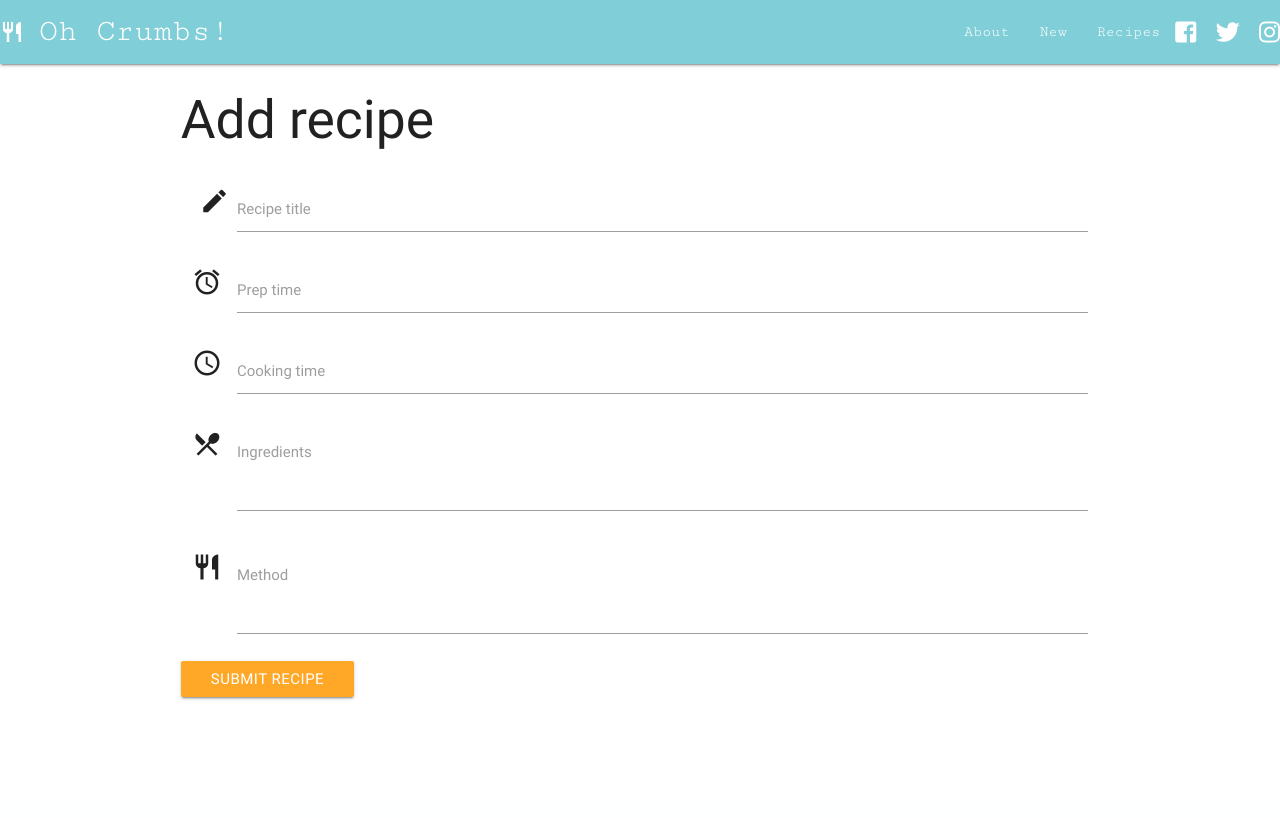
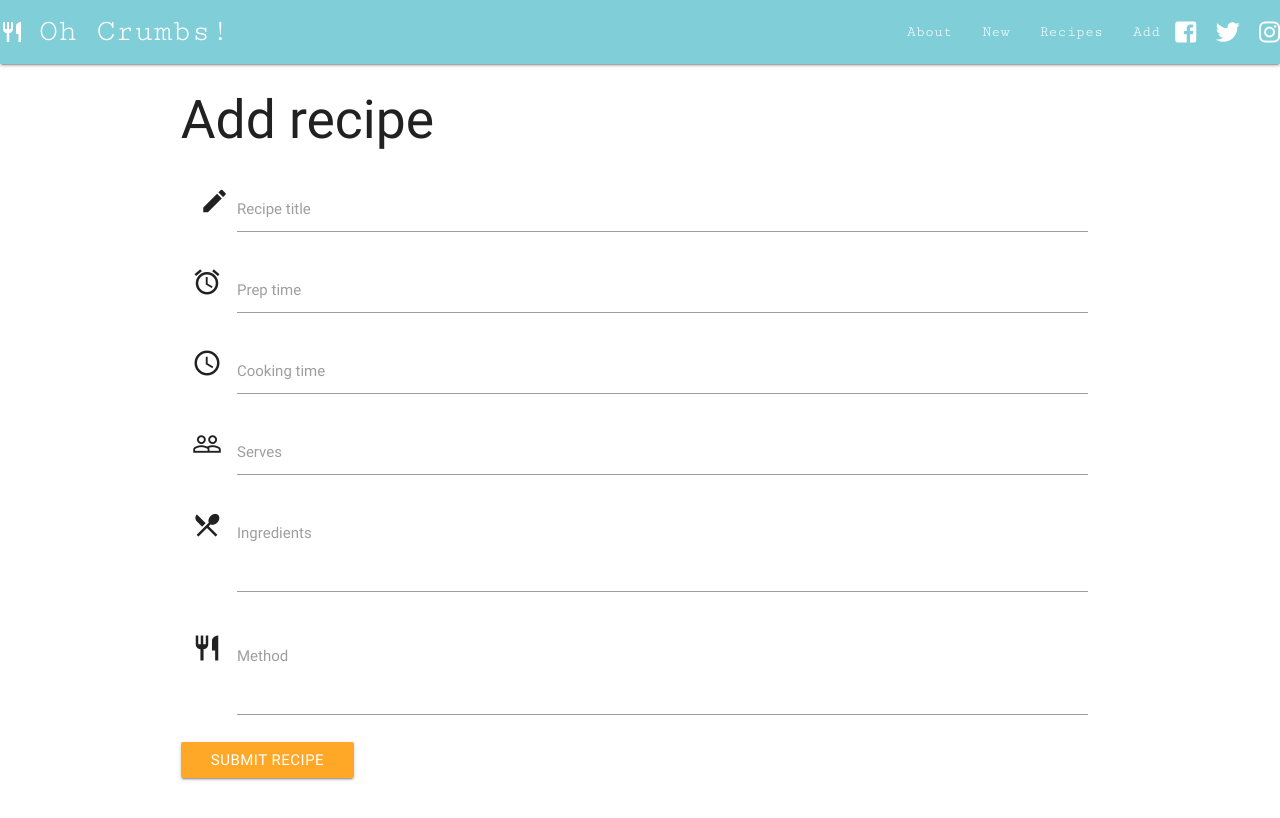
Before and after one commit to stellaexp/data-centric-development-project, a Flask app: page /add_recipe in a window 1280 px wide. Before the commit the page ends 700 px from the top, so only its background shows below. Run offline with Flask 2, Linux system fonts and the light colour scheme; some libraries are stand-ins or nearby versions.

Commit message:
hook up to cook_book collection in db, to avoid naming confusion

```diff
--- a/app.py
+++ b/app.py
@@ -5,8 +5,8 @@ from bson.objectid import ObjectId
 
 app = Flask(__name__)
 
-app.config["MONGO_DBNAME"] = 'recipes'
-app.config["MONGO_URI"] = 'mongodb+srv://root:r00tdr956P@myfirstcluster-v3wwf.mongodb.net/recipes?retryWrites=true&w=majority'
+app.config["MONGO_DBNAME"] = 'cook_book'
+app.config["MONGO_URI"] = 'mongodb+srv://root:r00tdr956P@myfirstcluster-v3wwf.mongodb.net/cook_book?retryWrites=true&w=majority'
 
 app.secret_key = "randomstringneedstobechanged"
 
@@ -52,6 +52,18 @@ def insert_recipe():
     return redirect(url_for('get_recipes'))
 
 
+@app.route('/edit_recipe/<recipe_id>')
+def edit_recipe(recipe_id):
+    one_recipe = mongo.db.recipe.find_one({"_id": ObjectId(recipe_id)})
+    return render_template('editrecipe.html', recipes=one_recipe)
+
+
+"""@app.route('/delete_recipe/<recipe_id>', methods=['GET'])
+def delete_recipe(recipe_id):
+    mongo.db.recipe.remove({"_id": ObjectId(recipe_id)})
+    return redirect(url_for('get_recipes'))"""
+
+
 if __name__ == '__main__':
 
     app.run(host='0.0.0.0',
--- a/templates/addrecipe.html
+++ b/templates/addrecipe.html
@@ -4,7 +4,7 @@
 <div class="container">
     <div class="row">
         <h2>Add recipe</h2>
-        <form action="{{ url_for('insert_recipe') }}" method="POST" class="col s12">
+        <form action="{{ url_for('insert_recipe') }}"  method="POST" class="col s12">
             <div class="row">
                 <div class="input-field col s12 center">
                     <i class="material-icons prefix">edit</i>
@@ -18,8 +18,13 @@
                 </div>
                 <div class="input-field col s12">
                     <i class="material-icons prefix">access_time</i>
-                    <input id="cooking_time" name="cooking_time" type="text" class="validate">
-                    <label for="icon_cooking_time">Cooking time</label>
+                    <input id="cook_time" name="cook_time" type="text" class="validate">
+                    <label for="icon_cook_time">Cooking time</label>
+                </div>
+                <div class="input-field col s12">
+                    <i class="material-icons prefix">people_outline</i>
+                    <input id="serves" name="serves" type="text" class="validate">
+                    <label for="icon_serves">Serves</label>
                 </div>
                 <div class="input-field col s12">
                     <i class="material-icons prefix">restaurant_menu</i>
--- a/templates/base.html
+++ b/templates/base.html
@@ -20,6 +20,7 @@
           <li><a href="">About</a></li>
           <li><a href="add_recipe">New</a></li>
           <li><a href="get_recipes">Recipes</a></li>
+          <li><a href="add_recipe">Add</a></li>
           <i class="fab fa-facebook-square" a href="www.facebook.com/"></i>
           <i class="fab fa-twitter" href="https://twitter.com/"></i>
           <i class="fab fa-instagram" href="https://instagram.com/"></i>
```
